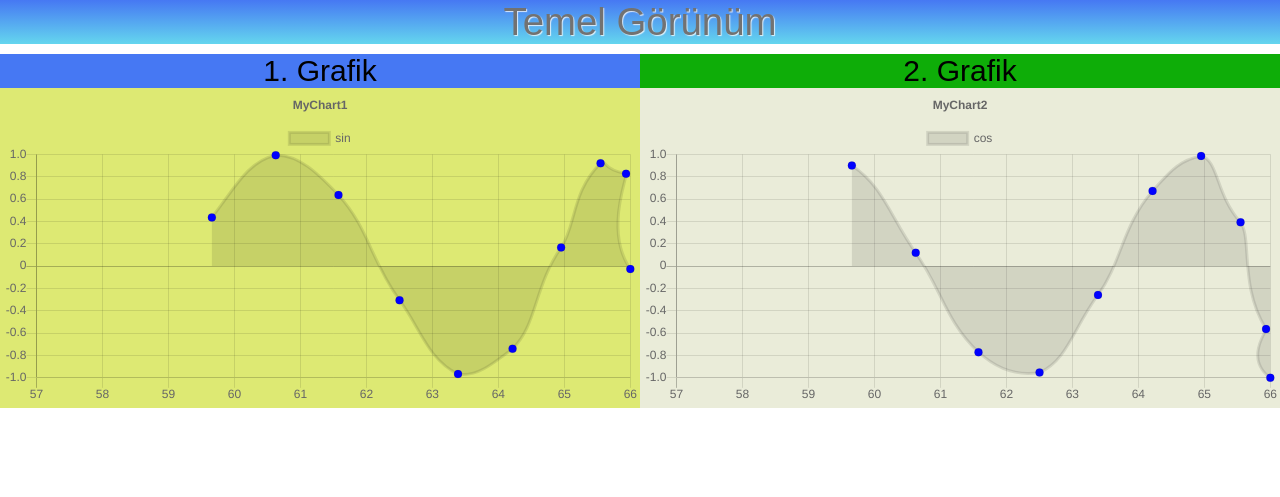
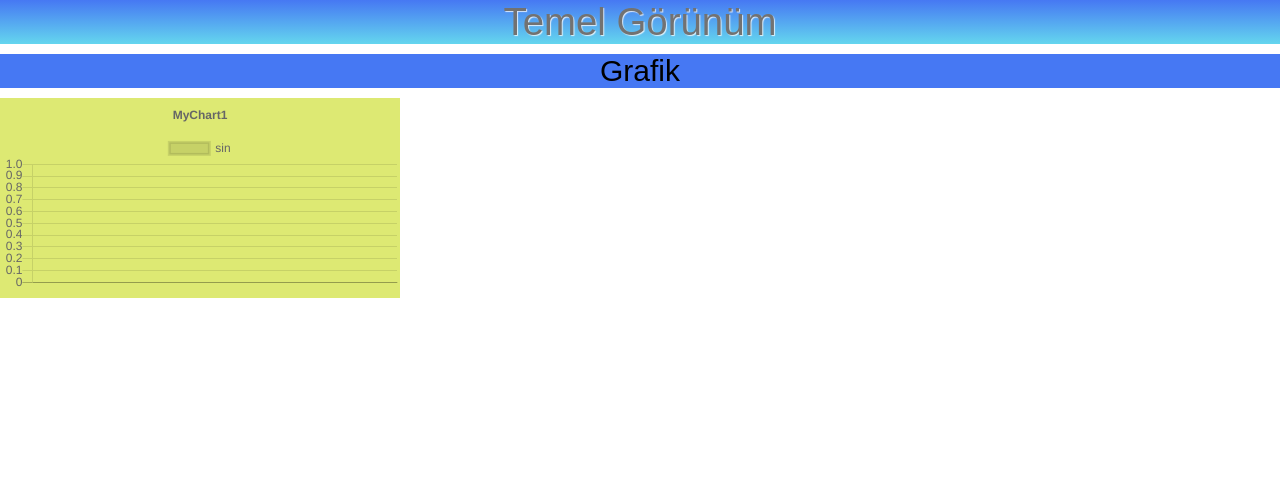
Before and after one commit to mesleki2017/flask-projem, a Flask app: page / in a window 1280 px wide. Shown: the top 497 px of the page. Run offline with Flask 2, Linux system fonts and the light colour scheme.

Commit message:
websocket deneme

```diff
--- a/app.py
+++ b/app.py
@@ -1,10 +1,14 @@
-
 from flask_socketio import SocketIO
 from geventwebsocket.handler import WebSocketHandler
 from gevent.pywsgi import WSGIServer
 from flask import Flask, request, render_template
 import math
+import threading
 
+sanal_data={
+    "x":0,
+    "y":0
+}
 
 
 
@@ -13,11 +17,20 @@
 
 socketio = SocketIO(app)
 
+def thread1():
+    threading.Timer(0.5,thread1).start()
+    sanal_data["x"]=sanal_data["x"]+1
+    sanal_data["y"]=math.sin(sanal_data["x"])
+    socketio.emit('server_data', sanal_data)
+
+thread1()
+
 @app.route('/')#decorator
 def sessions():
     #flask server calistiginda server adresinde bu sayfa acilir
     return render_template('index.html')
 
 
+
 if __name__ == '__main__':
     WSGIServer(('127.0.0.1', 5000), app, handler_class=WebSocketHandler).serve_forever()
--- a/static/css/style1.css
+++ b/static/css/style1.css
@@ -13,7 +13,6 @@
     justify-content: space-between;
     text-align: center;
     border-radius: 3px;
-    height: 200px;
 }
 
 
@@ -26,7 +25,7 @@
 }
 
 .div2{
-    flex: 50%;
+    flex: 100%;
     background: #4678F3;
     font-size: 30px;
     margin-top: 10px;
@@ -34,25 +33,15 @@
 }
 .div3{
     flex: 50%;
-    background: rgb(14, 173, 8);
+
     font-size: 30px;
     margin-top: 10px;
+    height: 400px;
+    width: 400px;
 
-}
-
-.div4{
-    flex: 50%;
-}
-.div5{
-    flex: 50%;
 }
 
 .can1{
     background: rgb(221, 233, 115);
-    max-height: 400px;
+
 }
-
-.can2{
-    background: rgb(234, 236, 217);
-    max-height: 400px;
-}
--- a/static/javascript/grafik1.js
+++ b/static/javascript/grafik1.js
@@ -1,5 +1,5 @@
 const data1 = {"x":[],"y":[]};
-const data2 = {"x":[],"y":[]};
+
 
 chart1_data= {
       labels: data1["x"],
@@ -22,25 +22,3 @@
       //Number - The scale starting value
       }
     }
-
-chart2_data= {
-        labels: data2["x"],
-        datasets: [{
-          label :"cos",
-          pointRadius: 4,
-          pointBackgroundColor: "rgb(0,0,255)",
-          data: data2["y"]
-        }]
-      }
-chart2_options={
-        scaleOverride: true,
-          scaleSteps: 10,
-          scaleStepWidth: 10,
-          scaleStartValue: 0,
-        legend: {display: true},
-        responsive: true,
-        title:{display: true,text:"MyChart2"},
-        scales: {
-        //Number - The scale starting value
-        }
-      }
--- a/templates/index.html
+++ b/templates/index.html
@@ -8,7 +8,7 @@
 </head>
 
 <script src="{{url_for('static', filename='/libraries/Chart.min.js')}}"></script>
-
+<script src="{{url_for('static', filename='/libraries/socket.io.min.js')}}"></script>
 <script src="{{url_for('static', filename='/javascript/grafik1.js')}}"></script>
 <link rel="stylesheet" href="{{url_for('static', filename='/css/style1.css')}}">
 
@@ -19,20 +19,18 @@
     <span>Temel Görünüm</span>
   </div>
   <div class="div2">
-    <span>1. Grafik</span>
+    <span> Grafik</span>
+  </div>
   </div>
   <div class="div3">
-    <span>2. Grafik</span>
-  </div>
-  <div class="div4">
     <canvas id="grafik1" class="can1" ></canvas>
   </div>
-  <div class="div5">
-    <canvas id="grafik2" class="can2" ></canvas>
-  </div>
+
 </div>
 
 <script>
+var socket = io.connect('http://' + document.domain + ':' + location.port);
+
 
 // chart1_data ve chart1_options grafik1.js ten geliyor
 let myChart1=new Chart("grafik1", {
@@ -41,29 +39,11 @@
     options: chart1_options
   });
 
-// chart2_data ve chart2_options grafik1.js ten geliyor
-let myChart2=new Chart("grafik2", {
-    type: "line",
-    data: chart2_data,
-    options:chart2_options
-  });
 
-
-var xxx=0;
-var yyy=0;
-var zzz=0;
-
-function sanal_data_olustur(){
-// grafik cizmek icin sanal data olusturuyorum
-xxx=xxx+1;
-yyy=Math.sin(xxx)//grafik1 icin
-zzz=Math.cos(xxx)//grafik2 icin
-}
-
-function grafik1js_data1_guncelle(){
+function grafik1js_data1_guncelle(x1,y1){
 // data1  grafik.js ten geliyor
-data1["x"].push(xxx);
-data1["y"].push(yyy);
+data1["x"].push(x1);
+data1["y"].push(y1);
 
 if (data1["x"].length >10){
     data1["x"].shift();
@@ -71,29 +51,13 @@
                 }
 }
 
-function grafik1js_data2_guncelle(){
-// data2  grafik.js ten geliyor
-data2["x"].push(xxx);
-data2["y"].push(zzz);
 
-if (data2["x"].length >10){
-    data2["x"].shift();
-    data2["y"].shift();
-                }
-}
+socket.on( 'server_data', function(data) {
+    grafik1js_data1_guncelle(data["x"],data["y"])
+    myChart1.update();
+    } );
 
 
-// 100ms de bir tekrarlanir
-setInterval(function(){
-
-sanal_data_olustur();
-grafik1js_data1_guncelle();
-grafik1js_data2_guncelle()
-
-myChart1.update();
-myChart2.update();
-
-     } , 100 );
 
 
 </script>
```
